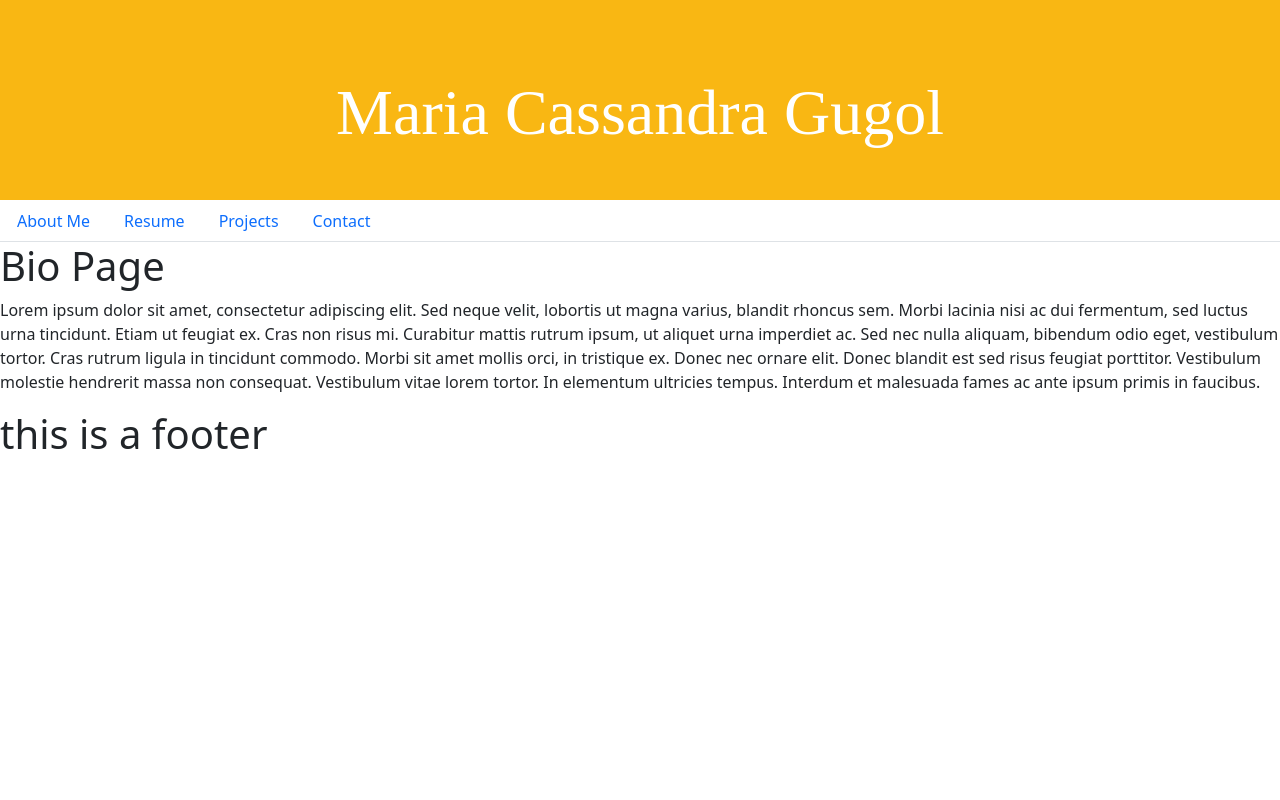
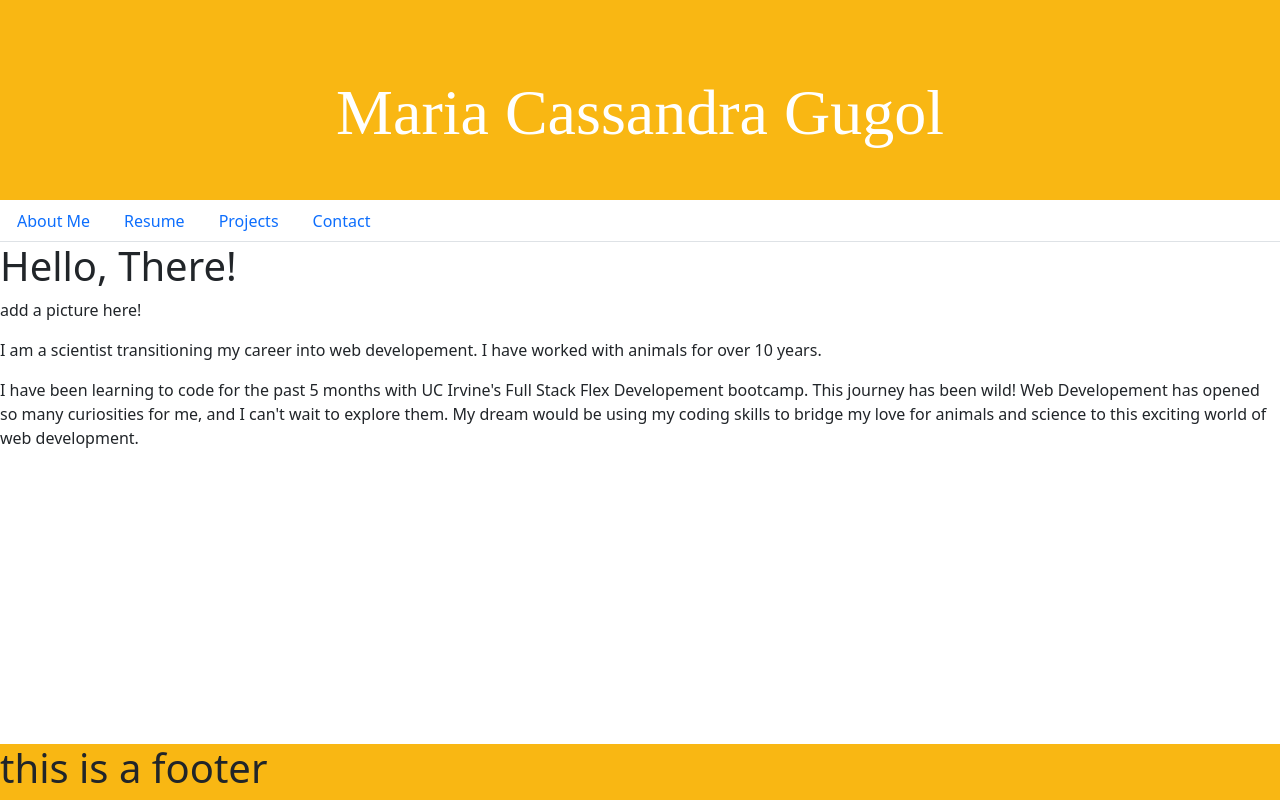
Before and after one commit to MCassandra/ReactPortfolio, a React (Create React App) app: page / in a window 1280 px wide. Built offline with nearby package versions, Linux system fonts and the light colour scheme; a web font is replaced by a local one.

Commit message:
style footer

```diff
--- a/src/components/Footer.js
+++ b/src/components/Footer.js
@@ -1,10 +1,22 @@
 import React from 'react';
+
+const styles ={
+    card:{
+  background: '#f9b713',
+  position: 'absolute',
+  bottom: 0,
+  width: '100%'
+
+    },
+}
 
 function Footer(){
     return (
+        <div style={styles.card}>
         <header className="footer">
             <h1>this is a footer</h1>
         </header>
+        </div>
     );
 }
 
--- a/src/components/pages/AboutMe.js
+++ b/src/components/pages/AboutMe.js
@@ -3,19 +3,14 @@ import React from 'react';
 export default function AboutMe() {
   return (
     <div>
-      <h1>Bio Page</h1>
+      <h1>Hello, There!</h1>
       <p>
-        Lorem ipsum dolor sit amet, consectetur adipiscing elit. Sed neque
-        velit, lobortis ut magna varius, blandit rhoncus sem. Morbi lacinia nisi
-        ac dui fermentum, sed luctus urna tincidunt. Etiam ut feugiat ex. Cras
-        non risus mi. Curabitur mattis rutrum ipsum, ut aliquet urna imperdiet
-        ac. Sed nec nulla aliquam, bibendum odio eget, vestibulum tortor. Cras
-        rutrum ligula in tincidunt commodo. Morbi sit amet mollis orci, in
-        tristique ex. Donec nec ornare elit. Donec blandit est sed risus feugiat
-        porttitor. Vestibulum molestie hendrerit massa non consequat. Vestibulum
-        vitae lorem tortor. In elementum ultricies tempus. Interdum et malesuada
-        fames ac ante ipsum primis in faucibus.
+        add a picture here!
       </p>
+      <p>
+        I am a scientist transitioning my career into web developement. I have worked with animals for over 10 years.
+      </p>
+      <p>I have been learning to code for the past 5 months with UC Irvine's Full Stack Flex Developement bootcamp. This journey has been wild! Web Developement has opened so many curiosities for me, and I can't wait to explore them. My dream would be using my coding skills to bridge my love for animals and science to this exciting world of web development.</p>
     </div>
   );
 }
```
